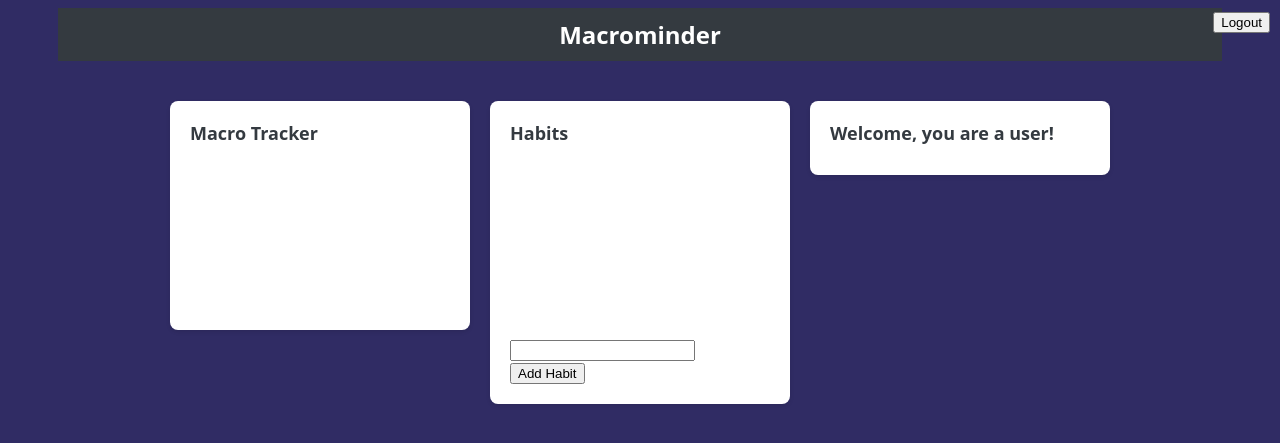
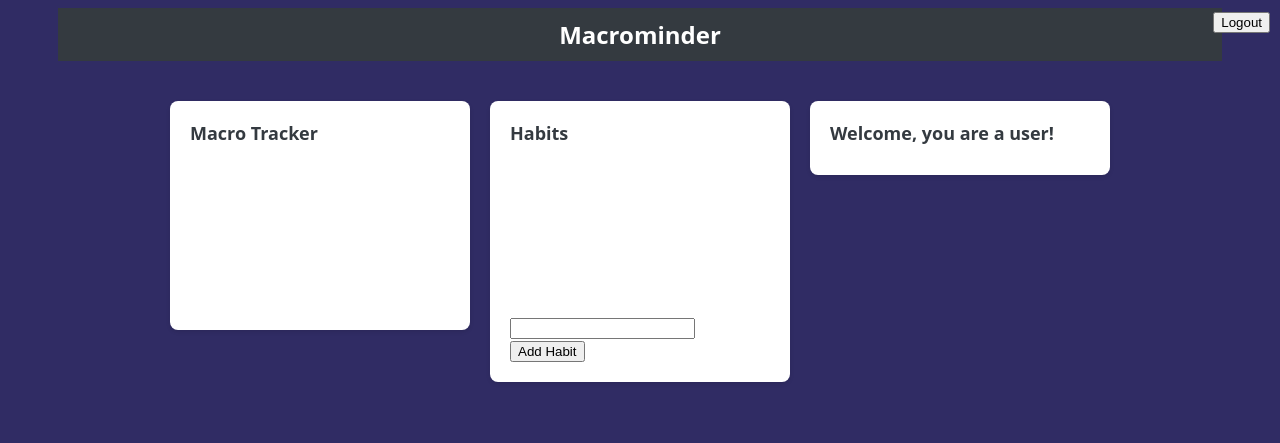
Before and after one commit to OriAdkins/MacroMinder, a Flask app: page /user/dashboard in a window 1280 px wide. Shown: the top 443 px of the page. Run offline with Flask 3, Linux system fonts and the light colour scheme; data that the repository does not hold is empty.

Commit message:
aligned habit button with text box
took out the label for description

```diff
--- a/templates/UserDashboard.html
+++ b/templates/UserDashboard.html
@@ -46,7 +46,7 @@
                         <canvas id="barChart"></canvas>
                         <!--button for adding a habit-->
                         <form id="add-habit-form" method="POST">
-                            <label for="habitdesc">Description</label>
+
                             <input type="text" id="habitdesc" name="habitdesc" required>
                             <button type="submit" class="btn btn-primary">Add Habit</button>
                         </form>
```
